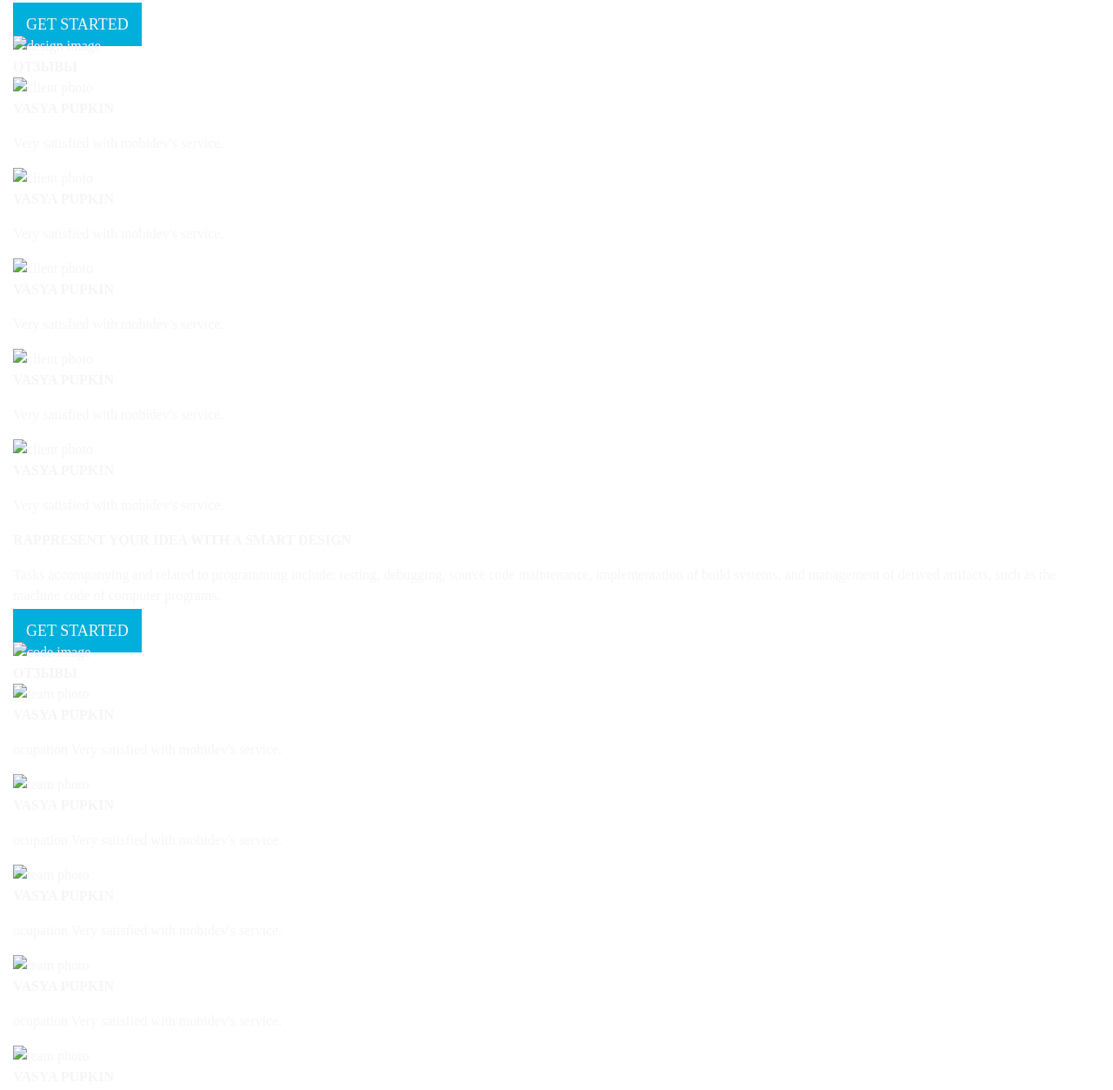
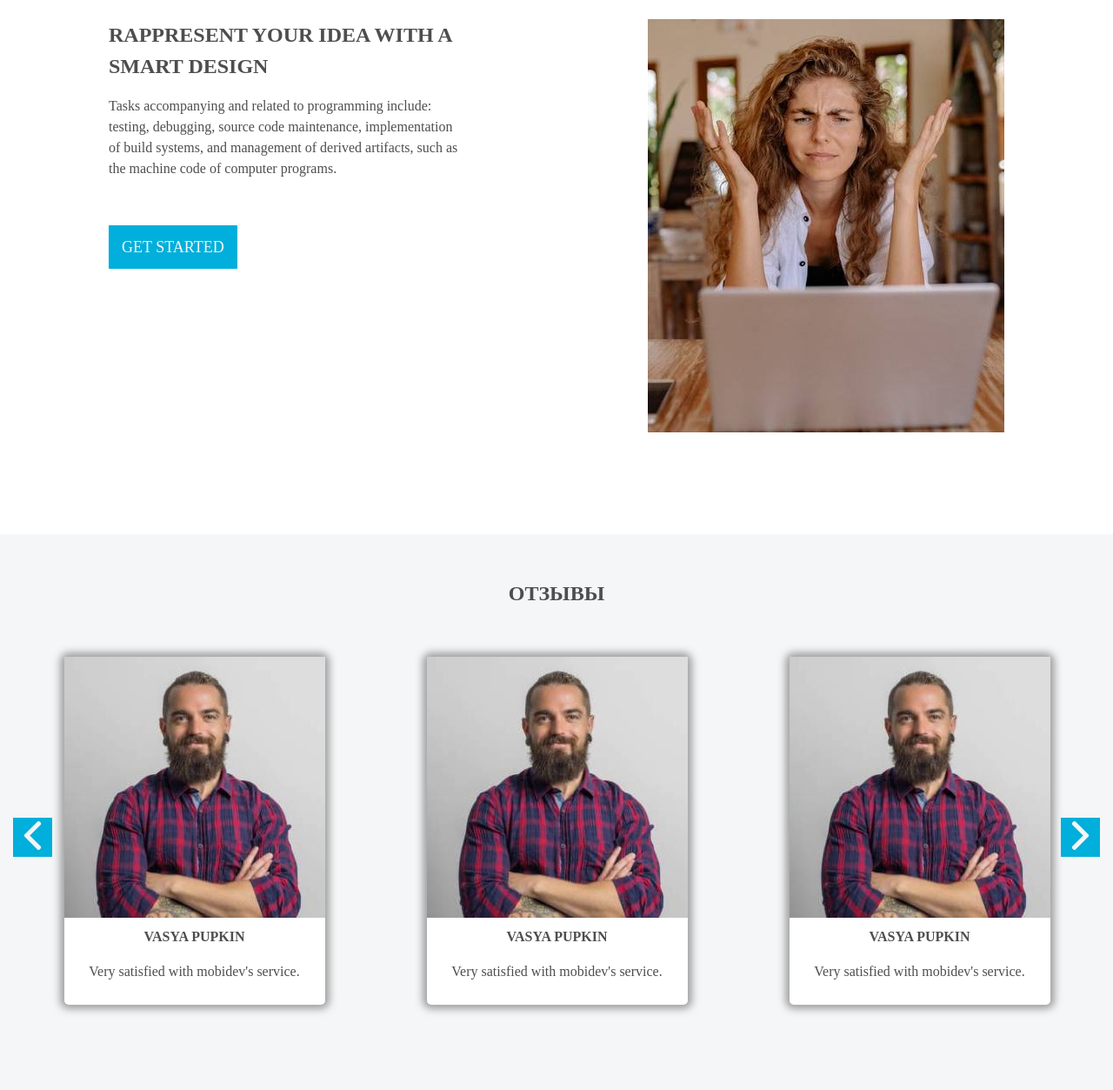
Before and after one commit to artemchepak/mobidev, a website: page app/index.html in a window 1280 px wide. Shown: the part 788-2041 px from the top of the page at 87% size. Drawn offline with nearby package versions, Linux system fonts and the light colour scheme; files that its build step writes are made by us from their sources.

Commit message:
feat: add design and code styles

```diff
--- a/app/index.html
+++ b/app/index.html
@@ -86,9 +86,9 @@
 
     <section class="design">
         <div class="container">
-            <div class="design__inner flex-inner">
+            <div class="design__inner">
                 <div class="design__info">
-                    <h4 class="design__title">
+                    <h4 class="design__title title">
                         Rappresent your idea with a smart Design
                     </h4>
                     <p class="design__text">
@@ -101,7 +101,7 @@
                     </div>
                 </div>
                 <div class="design__img">
-                    <img src="images/content/design-img.jpg" alt="design image">
+                    <img src="images/design-img.jpg" alt="design image">
                 </div>
             </div>
         </div>
@@ -109,7 +109,7 @@
 
     <section class="clients">
         <div class="container">
-            <h4 class="clients__title">
+            <h4 class="clients__title title">
                 Отзывы
             </h4>
             <div class="clients__slider slider">
@@ -189,8 +189,11 @@
     <section class="code">
         <div class="container">
             <div class="code__inner flex-inner">
+                <div class="code__img">
+                    <img src="images/code-img.jpg" alt="code image">
+                </div>
                 <div class="code__info">
-                    <h4 class="code__title">
+                    <h4 class="code__title title">
                         Rappresent your idea with a smart Design
                     </h4>
                     <p class="code__text">
@@ -201,9 +204,6 @@
                             get started
                         </a>
                     </div>
-                </div>
-                <div class="code__img">
-                    <img src="images/content/code-img.jpg" alt="code image">
                 </div>
             </div>
         </div>
@@ -353,7 +353,7 @@
 
     <script src="https://ajax.googleapis.com/ajax/libs/jquery/3.4.1/jquery.min.js"></script>
     <script src="js/libs.min.js"></script>
-    <script src="js/main.min.js"></script>
+    <script src="js/main.js"></script>
 </body>
 
 </html>
--- a/app/js/main.js
+++ b/app/js/main.js
@@ -0,0 +1,9 @@
+$(function() {
+    $('.slider').slick({
+        infinite: true,
+        slidesToShow: 3,
+        slidesToScroll: 1,
+        prevArrow: '<button class="slick-arrow slick-arrow-left"><img src="images/icons/left-arrow.svg" alt="left arrow"></button>',
+        nextArrow: '<button class="slick-arrow slick-arrow-right"><img src="images/icons/right-arrow.svg" alt="right arrow"></button>',
+    });
+});
--- a/app/scss/_global.scss
+++ b/app/scss/_global.scss
@@ -32,7 +32,7 @@ h6 {
 }
 
 body {
-    color: $light-text;
+    color: $dark-text;
     position: relative;
     font-size: 16px;
     line-height: 24px;
@@ -55,3 +55,8 @@ body {
         transition: all 0.3s;
     }
 }
+
+.title {
+    font-size: 24px;
+    line-height: 36px;
+}
--- a/app/scss/_vars.scss
+++ b/app/scss/_vars.scss
@@ -1,4 +1,5 @@
 $dark-text: #4E4E4E;
 $light-text: #f5f5f5;
+$gray: #F5F6F7;
 $btn: #00AFDB;
 $btn-hover: #009CC2;
--- a/app/scss/style.scss
+++ b/app/scss/style.scss
@@ -2,11 +2,13 @@
 @import "libs";
 @import "fonts";
 @import "global";
+// start header
 .header {
     position: absolute;
     top: 30px;
     left: 0;
     right: 0;
+    color: $light-text;
 }
 
 .menu {
@@ -26,6 +28,8 @@
     }
 }
 
+// end header
+// start top section
 .top {
     min-height: 700px;
     padding: 25px 0;
@@ -33,6 +37,7 @@
     background-repeat: no-repeat;
     background-position: bottom center;
     background-size: cover;
+    color: $light-text;
     &__inner {
         max-width: 600px;
         margin: 0 auto;
@@ -42,7 +47,6 @@
         margin-top: 200px;
         font-size: 64px;
         line-height: 75px;
-        color: $light-text;
         border: thick double $light-text;
         padding: 20px;
     }
@@ -53,7 +57,7 @@
         margin-top: 50px;
     }
     &__socials {
-        margin-top: 150px;
+        margin-top: 120px;
     }
     &__list-item {
         display: inline-block;
@@ -62,9 +66,85 @@
         }
         img:hover {
             transform: rotate(360deg) scale(1.5);
-            transition: all 0.8s;
+            transition: transform 0.8s, background-color 0.8s;
+            background-color: $btn;
+            border-radius: 50%;
         }
     }
 }
 
+// end top section
+// start design and code section
+.design,
+.code {
+    color: $dark-text;
+    &__inner {
+        display: flex;
+        justify-content: space-between;
+        padding: 110px;
+    }
+    &__info {
+        max-width: 410px;
+        display: flex;
+        flex-direction: column;
+    }
+    &__btn {
+        margin-top: 50px;
+    }
+}
+
+// end design and code section
+// start clients section
+.clients,
+.team {
+    background-color: $gray;
+    padding: 50px 0 110px;
+    text-align: center;
+    &__title {
+        margin-bottom: 40px;
+    }
+}
+
+.slider {
+    position: relative;
+    &-item {
+        max-width: 300px;
+        background-color: #fff;
+        border-radius: 5px;
+        margin: 15px;
+        box-shadow: 0px 0px 8px 5px rgba(78, 78, 78, 0.5);
+    }
+    &-img {
+        img {
+            width: 100%;
+        }
+    }
+    &-info {
+        padding: 10px;
+    }
+}
+
+.slick-arrow {
+    position: absolute;
+    top: 200px;
+    background-color: $btn;
+    border: none;
+    width: 45px;
+    height: 45px;
+    cursor: pointer;
+    &-right {
+        right: 0;
+        z-index: 10;
+    }
+    &-left {
+        left: 0;
+        z-index: 10;
+    }
+    &:hover {
+        background-color: $btn-hover;
+    }
+}
+
+// end clients section
+// start ... section
 @import "media";
```
Also changed, not shown: app/css/style.min.css, app/images/clients/client-1.jpg (added), app/images/code-img.jpg (added), app/images/design-img.jpg (added), app/images/icons/left-arrow.svg (added), app/images/icons/right-arrow.svg (added), app/images/team/team-1.jpg (added).
